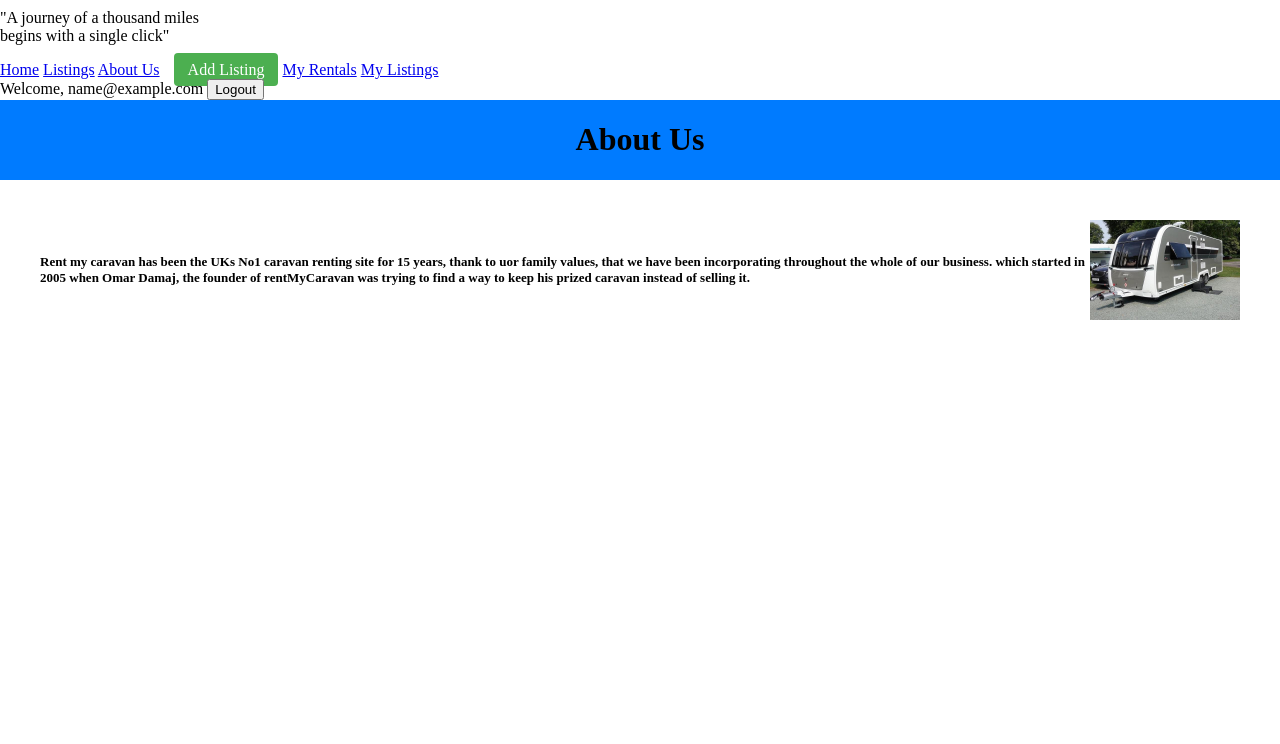
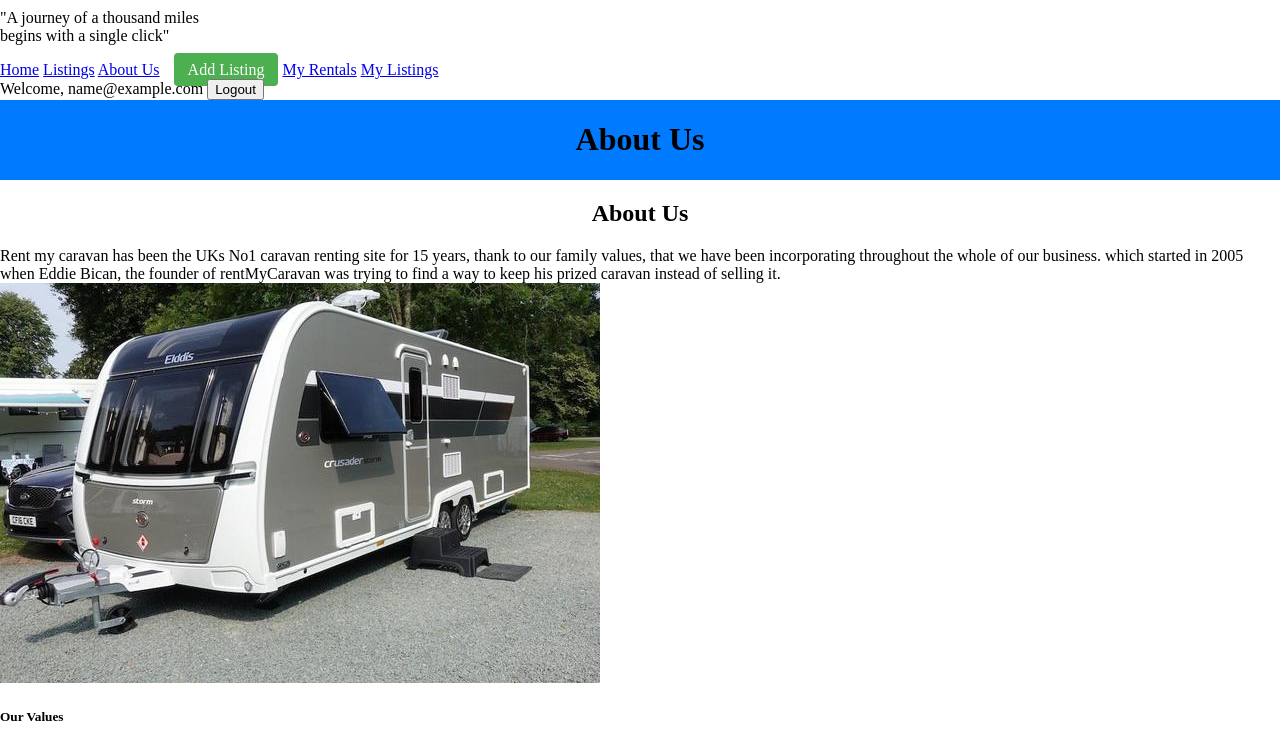
Before and after one commit to Salak0/rentMyCaravan, a PHP site: page /aboutUs.php in a window 1280 px wide. Shown: the part 58-802 px from the top of the page. Before the commit the page ends 378 px from the top, so only its background shows below. Run offline with PHP 8.4, Linux system fonts and the light colour scheme; the visitor is signed in with stand-in values (Sample User, id 1).

Commit message:
updating php
using about us html file

```diff
--- a/aboutUs.php
+++ b/aboutUs.php
@@ -16,16 +16,41 @@
 
 <body>
     <div class="AboutUsPage">
+
         <div id="HeadingBorder">
             <h1 id="AboutUsTitle"> About Us</h1> <!-- title -->
         </div>
-        <div>
-            <p id="AboutUsInfo"> Rent  my caravan has been the UKs No1 caravan renting site for 15 years,
-                thank to uor family values, that we have been incorporating throughout
+
+        <div id="text-body">
+        <h2 id="AboutUsTitle">About Us</h2>
+            <p id="AboutUsIntro"> Rent  my caravan has been the UKs No1 caravan renting site for 15 years,
+                thank to our family values, that we have been incorporating throughout
                 the whole of our business.
-                which started in 2005 when Omar Damaj, the founder of rentMyCaravan was
+                which started in 2005 when Eddie Bican, the founder of rentMyCaravan was
                 trying to find a way to keep his prized caravan instead of selling it.
+                <!--the caravan image-->
                 <img src="style\caravan1.jpg" alt="caravan1">
+
+            </p>
+            <h5 id="OurValuesTitle">Our Values</h5>
+            <p id="OurValues">
+                <img src="style\oldPeopleWIthCaravan.jpg" alt="elderlyOurValuesPage">
+
+                Our values are to make sure we can connect seller to buyer
+                in the most streamlined fashion as possible. So that we can
+                provide a pleasant user experience to all of our customers,
+                For Buyer and seller alike, rentMyCaravan will do it right!
+
+            </p>
+
+            <h5 id="OurCompanyTitle">Our Company</h5>
+            <p id="OurCompany">
+                <img src="style\oldPeopleWIthCaravan.jpg" alt="elderlyOurValuesPage">
+
+                Our values are to make sure we can connect seller to buyer
+                in the most streamlined fashion as possible. So that we can
+                provide a pleasant user experience to all of our customers,
+                For Buyer and seller alike, rentMyCaravan will do it right!
 
             </p>
         </div>
```
